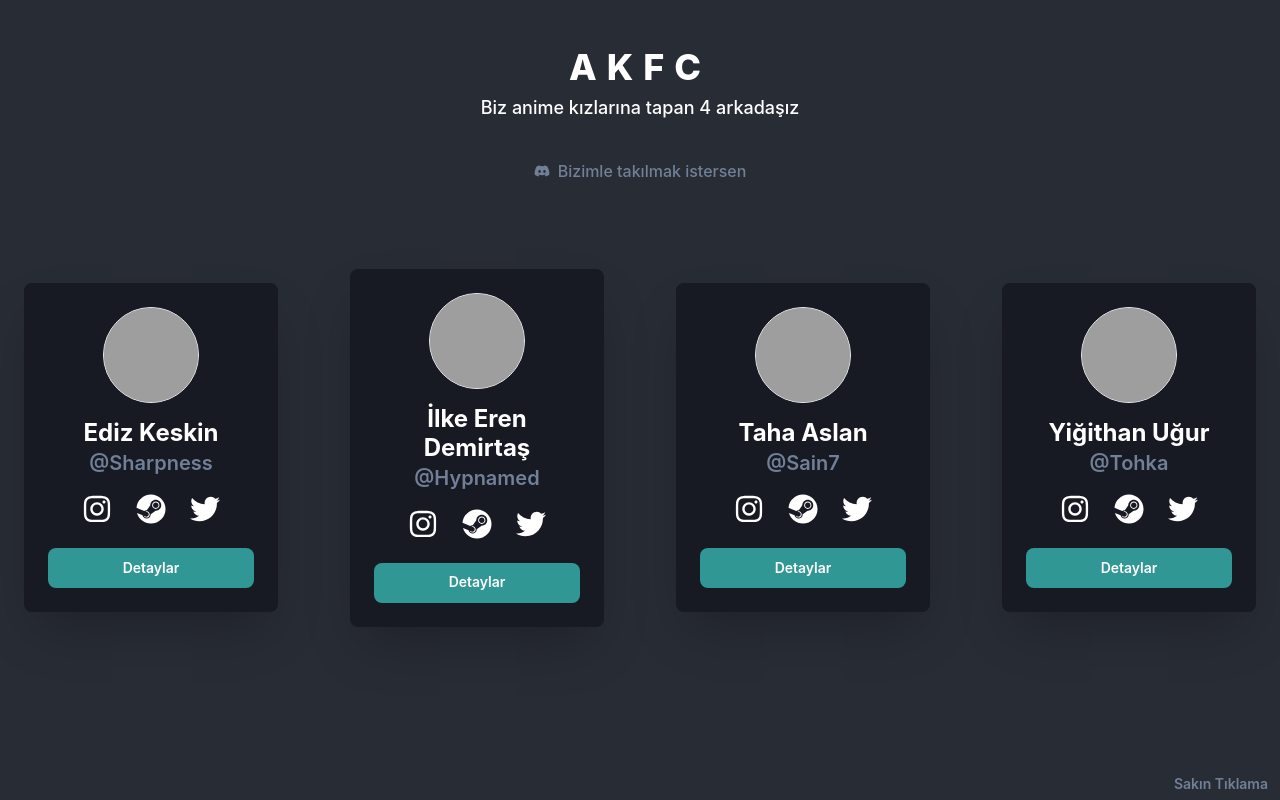
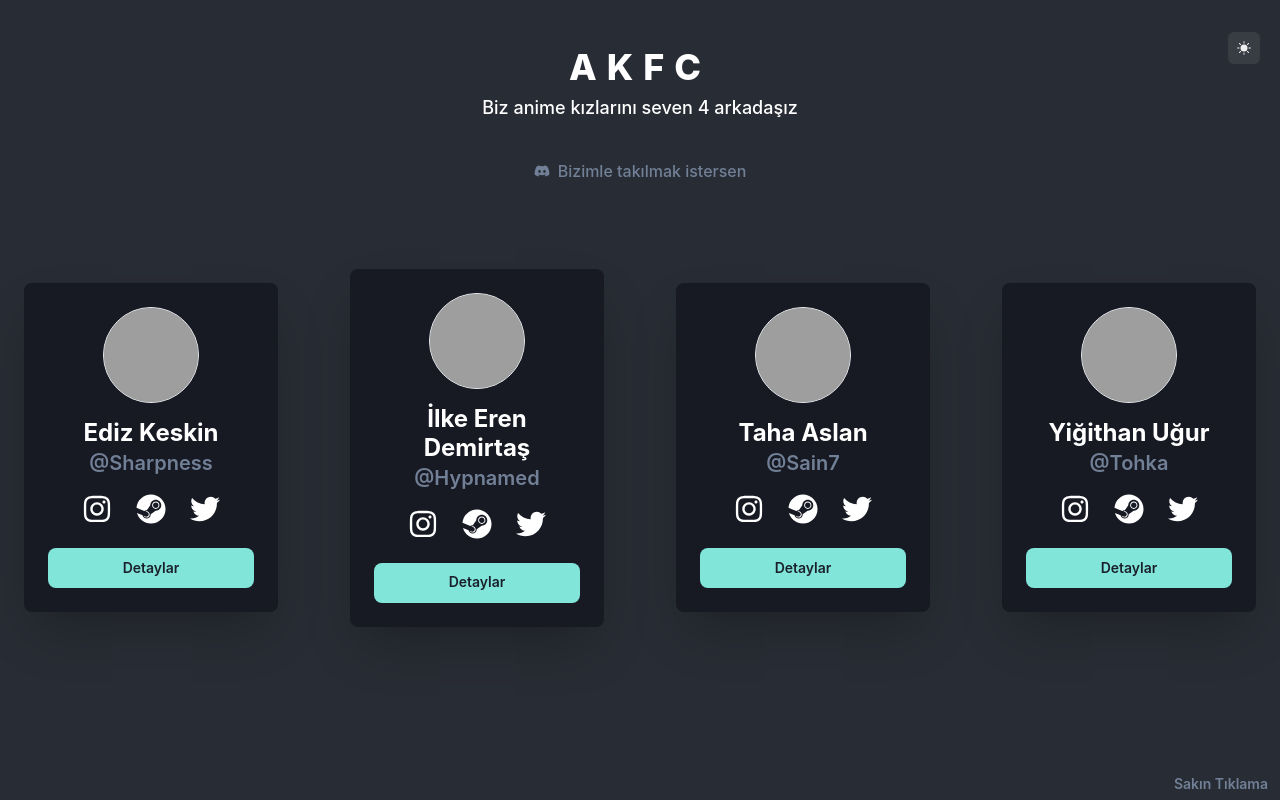
Before and after one commit to EdizKeskin/akfc, a React (Create React App) app: page / in a window 1280 px wide. Built offline with nearby package versions, Linux system fonts and the light colour scheme; grey boxes are pictures that could not be loaded.

Commit message:
Beyaz tema eklendi

```diff
--- a/src/App.css
+++ b/src/App.css
@@ -1,7 +1,3 @@
-.App-header {
-  background-color: #282c34;
-  min-height: 100vh;
-}
 *:before,
 *:after {
   -webkit-font-smoothing: antialiased;
@@ -18,14 +14,8 @@
 *::-webkit-scrollbar-track {
   background: transparent;
 }
-.icon {
-  color: #fff;
-}
-.icon:hover {
+
+svg:hover {
   transition: 0.3s all;
   color: #0bc5ea;
 }
-
-div {
-  color: #fff;
-}
--- a/src/App.js
+++ b/src/App.js
@@ -8,10 +8,12 @@ import Ilke from "./pages/team/ilke";
 import Mustafa from "./pages/team/mustafa";
 import Yigit from "./pages/team/yigit";
 import Err404 from "./pages/err/err404";
+import { Box,useColorModeValue } from "@chakra-ui/react";
 
 function App() {
+  const bg = useColorModeValue('white', '#282c34')
   return (
-    <header className="App-header">
+    <Box bg={bg} minH="100vh">
       <Router>
         <div>
           <Switch>
@@ -36,7 +38,7 @@ function App() {
           </Switch>
         </div>
       </Router>
-    </header>
+    </Box>
   );
 }
 
--- a/src/components/card.js
+++ b/src/components/card.js
@@ -5,17 +5,23 @@ import {
   Center,
   Text,
   Button,
+  useColorModeValue,
 } from "@chakra-ui/react";
 import { Link } from "react-router-dom";
 import { FaInstagram, FaSteam, FaTwitter } from "react-icons/fa";
 
-function Card(props) {
+function Card({item}) {
+  const bg = useColorModeValue('white.100', 'gray.900')
+  const textColor = useColorModeValue('black', 'white')
+  const border = useColorModeValue('1px solid #CBD5E0', 'none')
+
   return (
     <Center py={6}>
       <Box
         w={"full"}
-        bg={"gray.900"}
+        bg={bg}
         boxShadow={"2xl"}
+        border={border}
         rounded={"lg"}
         p={6}
         textAlign={"center"}
@@ -23,17 +29,17 @@ function Card(props) {
       >
         <Avatar
           size={"xl"}
-          src={props.avatar}
+          src={item.avatar}
           alt={"Avatar Alt"}
           mb={4}
           pos={"relative"}
           border={"1px solid #eaeaea"}
         />
-        <Heading fontSize={"2xl"} fontFamily={"body"} color="white">
-          {props.name}
+        <Heading fontSize={"2xl"} fontFamily={"body"} color={textColor}>
+          {item.name}
         </Heading>
         <Text fontWeight={600} fontSize={"xl"} color={"gray.500"} mb={4}>
-          {props.tag}
+          {item.tag}
         </Text>
         <Box
           display={"flex"}
@@ -44,33 +50,36 @@ function Card(props) {
         >
           <Text
             as={"a"}
-            href={props.insta}
+            href={item.sm.instagram}
             mr="6"
             target="_blank"
             rel="noopener noreferrer"
+            color={textColor}
           >
-            <FaInstagram size={"30px"} className="icon" />
+            <FaInstagram size={"30px"} />
           </Text>
           <Text
             as={"a"}
-            href={props.steam}
+            href={item.sm.steam}
             mr="6"
             target="_blank"
             rel="noopener noreferrer"
+            color={textColor}
           >
-            <FaSteam size={"30px"} className="icon" />
+            <FaSteam size={"30px"} />
           </Text>
           <Text
             as={"a"}
-            href={props.twitter}
+            href={item.sm.twitter}
             target="_blank"
             rel="noopener noreferrer"
+            color={textColor}
           >
-            <FaTwitter size={"30px"} className="icon" />
+            <FaTwitter size={"30px"}  />
           </Text>
         </Box>
 
-        <Link to={props.link}>
+        <Link to={item.link}>
           <Button
             flex={1}
             colorScheme={"teal"}
--- a/src/components/detail.js
+++ b/src/components/detail.js
@@ -11,12 +11,18 @@ import {
   SimpleGrid,
   StackDivider,
   List,
+  useColorModeValue,
 } from "@chakra-ui/react";
 import { Link } from "react-router-dom";
 import { FaInstagram, FaSteam, FaTwitter, FaGithub } from "react-icons/fa";
 import { BiWorld } from "react-icons/bi";
 
 function Detail(props) {
+  const textColor = useColorModeValue("black", "white");
+  const titleColor = useColorModeValue("yellow.500", "yellow.300");
+  const btnBg = useColorModeValue('gray.900', 'gray.50');
+  const btnColor = useColorModeValue('white', 'gray.900');
+
   return (
     <Container maxW={"7xl"}>
       <SimpleGrid
@@ -41,6 +47,7 @@ function Detail(props) {
               lineHeight={1.1}
               fontWeight={600}
               fontSize={{ base: "2xl", sm: "4xl", lg: "5xl" }}
+              color={textColor}
             >
               {props.name}
             </Heading>
@@ -52,12 +59,14 @@ function Detail(props) {
             divider={<StackDivider borderColor={"gray.600"} />}
           >
             <VStack spacing={{ base: 4, sm: 6 }}>
-              <Text fontSize={"lg"}>{props.desc}</Text>
+              <Text fontSize={"lg"} color={textColor}>
+                {props.desc}
+              </Text>
             </VStack>
             <Box>
               <Text
                 fontSize={{ base: "16px", lg: "18px" }}
-                color={"yellow.300"}
+                color={titleColor}
                 fontWeight={"500"}
                 mb={"4"}
               >
@@ -65,8 +74,12 @@ function Detail(props) {
               </Text>
 
               <SimpleGrid columns={{ base: 1, md: 2 }} spacing={10}>
-                <List spacing={2}>{props.listL}</List>
-                <List spacing={2}>{props.listR}</List>
+                <List spacing={2} color={textColor}>
+                  {props.listL}
+                </List>
+                <List spacing={2} color={textColor}>
+                  {props.listR}
+                </List>
               </SimpleGrid>
             </Box>
           </Stack>
@@ -84,8 +97,9 @@ function Detail(props) {
                 mr="6"
                 target="_blank"
                 rel="noopener noreferrer"
+                color={textColor}
               >
-                <BiWorld size={"30px"} className="icon" />
+                <BiWorld size={"30px"} />
               </Text>
             )}
             {props.github && (
@@ -95,8 +109,9 @@ function Detail(props) {
                 mr="6"
                 target="_blank"
                 rel="noopener noreferrer"
+                color={textColor}
               >
-                <FaGithub size={"30px"} className="icon" />
+                <FaGithub size={"30px"} />
               </Text>
             )}
             {props.instagram && (
@@ -106,8 +121,9 @@ function Detail(props) {
                 mr="6"
                 target="_blank"
                 rel="noopener noreferrer"
+                color={textColor}
               >
-                <FaInstagram size={"30px"} className="icon" />
+                <FaInstagram size={"30px"} />
               </Text>
             )}
             {props.steam && (
@@ -117,8 +133,9 @@ function Detail(props) {
                 mr="6"
                 target="_blank"
                 rel="noopener noreferrer"
+                color={textColor}
               >
-                <FaSteam size={"30px"} className="icon" />
+                <FaSteam size={"30px"} />
               </Text>
             )}
             {props.twitter && (
@@ -127,8 +144,9 @@ function Detail(props) {
                 href={props.twitter}
                 target="_blank"
                 rel="noopener noreferrer"
+                color={textColor}
               >
-                <FaTwitter size={"30px"} className="icon" />
+                <FaTwitter size={"30px"} />
               </Text>
             )}
           </Box>
@@ -139,8 +157,8 @@ function Detail(props) {
               mt={8}
               size={"lg"}
               py={"7"}
-              bg={"gray.50"}
-              color={"gray.900"}
+              bg={btnBg}
+              color={btnColor}
               textTransform={"uppercase"}
               _hover={{
                 transform: "translateY(2px)",
--- a/src/components/navbar.js
+++ b/src/components/navbar.js
@@ -1,8 +1,18 @@
-import { Text, Box, Button } from "@chakra-ui/react";
+import {
+  Text,
+  Box,
+  Button,
+  useColorMode,
+  useColorModeValue,
+  IconButton,
+} from "@chakra-ui/react";
 import React from "react";
 import { FaDiscord } from "react-icons/fa";
+import { BsFillSunFill, BsFillMoonFill } from "react-icons/bs";
 
 function Navbar() {
+  const { colorMode, toggleColorMode } = useColorMode();
+  const textColor = useColorModeValue("black", "white");
   return (
     <Box
       justifyContent="center"
@@ -16,12 +26,33 @@ function Navbar() {
         fontSize={"4xl"}
         fontWeight={"extrabold"}
         letterSpacing={"10px"}
+        color={textColor}
       >
         AKFC
       </Text>
-      <Text fontSize={"lg"} fontWeight={"medium"}>
-        Biz anime kızlarına tapan 4 arkadaşız
+      <Text fontSize={"lg"} fontWeight={"medium"} color={textColor}>
+        Biz anime kızlarını seven 4 arkadaşız
       </Text>
+      <IconButton
+        size="sm"
+        onClick={toggleColorMode}
+        mt="3"
+        icon={colorMode === "light" ? <BsFillMoonFill /> : <BsFillSunFill />}
+        position={"absolute"}
+        top={"5"}
+        right={"5"}
+      />
+
+      <Button
+        color="Black"
+        variant="link"
+        onClick={toggleColorMode}
+        mt="3"
+        fontSize={"3xl"}
+        display={colorMode === "light" ? "box" : "none"}
+      >
+        Çabuk geri siyah temaya dön!!
+      </Button>
 
       <Button
         variant="link"
--- a/src/components/trap.js
+++ b/src/components/trap.js
@@ -10,10 +10,13 @@ import {
   Box,
   Image,
   Center,
+  useColorModeValue
 } from "@chakra-ui/react";
 
 function Trap() {
   const { isOpen, onOpen } = useDisclosure();
+  const bg = useColorModeValue('white.100', 'gray.900')
+  const textColor = useColorModeValue("black", "white");
   const btnRef = React.useRef();
 
   return (
@@ -38,7 +41,7 @@ function Trap() {
       >
         <DrawerOverlay />
         <DrawerContent
-          bgColor={"gray.800"}
+          bgColor={bg}
           display="flex"
           justifyContent="center"
           alignContent="center"
@@ -51,6 +54,7 @@ function Trap() {
               alignContent="center"
               textAlign="center"
               flexDirection="column"
+              color={textColor}
             >
               <p>Tıklama yazmıştım :D</p>
               <Center>
--- a/src/index.js
+++ b/src/index.js
@@ -3,11 +3,13 @@ import ReactDOM from "react-dom";
 import "./index.css";
 import App from "./App";
 import reportWebVitals from "./reportWebVitals";
+
 import { ChakraProvider } from "@chakra-ui/react";
+import theme from "./theme";
 
 ReactDOM.render(
   <React.StrictMode>
-    <ChakraProvider>
+    <ChakraProvider theme={theme}>
       <App />
     </ChakraProvider>
   </React.StrictMode>,
--- a/src/pages/home.js
+++ b/src/pages/home.js
@@ -1,5 +1,5 @@
 import React from "react";
-import { Grid } from "@chakra-ui/react";
+import { Box, Grid } from "@chakra-ui/react";
 import Card from "../components/card";
 import Navbar from "../components/navbar";
 import Trap from "../components/trap";
@@ -7,7 +7,7 @@ import User from "./users";
 
 function Home() {
   return (
-    <header className="App-header">
+    <Box minh="100vh">
       <Navbar />
       <Grid
         templateColumns={{
@@ -19,20 +19,11 @@ function Home() {
         mt={"16"}
       >
         {User.map((user, index) => (
-          <Card
-            key={index}
-            name={user.name}
-            tag={user.tag}
-            link={user.link}
-            insta={user.sm.instagram}
-            steam={user.sm.steam}
-            twitter={user.sm.twitter}
-            avatar={user.avatar}
-          />
+          <Card key={index} item={user} />
         ))}
       </Grid>
-      <Trap/>
-    </header>
+      <Trap />
+    </Box>
   );
 }
 
--- a/src/pages/users.js
+++ b/src/pages/users.js
@@ -33,6 +33,7 @@ const User = [
     link: "/ilke",
     avatar:
       "https://cdn.discordapp.com/attachments/877600152083374122/938766237071183912/LuffyLaugh.png",
+    desc: "En büyük hayali korsanlar kralı olmak",
     detail: [
       {
         itemL: "Rocket Lig #1",
@@ -59,6 +60,7 @@ const User = [
     name: "Taha Aslan",
     tag: "@Sain7",
     link: "/taha",
+    desc: "Abi düşmanı",
     avatar: "https://c.tenor.com/kX00C2557JgAAAAC/bleach.gif",
     detail: [
       {
@@ -86,6 +88,7 @@ const User = [
     link: "/yigit",
     avatar:
       "https://media.discordapp.net/attachments/852594392833327146/938770781436014622/Anime_iconsby_Rasla_.jpeg?width=559&height=559",
+    desc: "Pro gamer",
     detail: [
       {
         itemL: "Pro gamer",
--- /dev/null
+++ b/src/theme.js
@@ -0,0 +1,11 @@
+
+import { extendTheme } from '@chakra-ui/react'
+
+const config = {
+  initialColorMode: 'dark',
+  useSystemColorMode: false,
+}
+
+const theme = extendTheme({ config })
+
+export default theme
```
